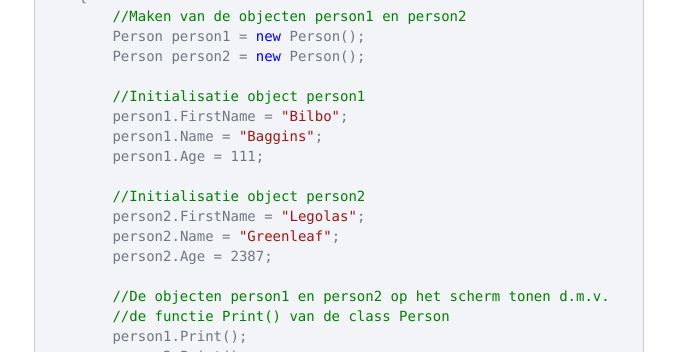
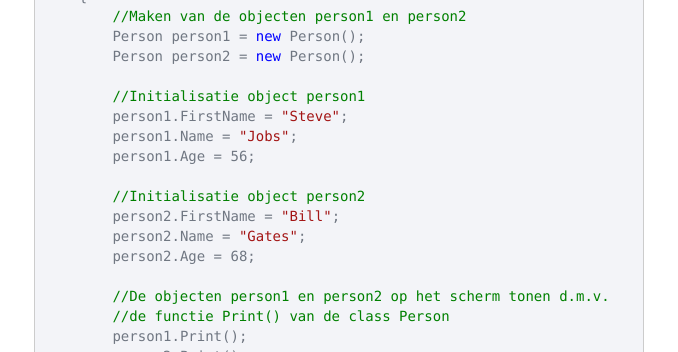
Before and after one commit to sma-it/sma-it.github.io, a Jekyll site: the page built from modules/advanced/_posts/2000-01-01-Class_Intro.md, in a window 1280 px wide and 900 px high, scrolled down 4098 px. Shown: the part 152-504 px from the top of the window, without its empty margins (381-1059 px from the left). Built offline with Jekyll 4.4.1, drawn with Linux system fonts in a browser that asks for light colours; nearby versions of some CDN libraries.

Commit message:
Small changes

```diff
--- a/modules/advanced/_posts/2000-01-01-Class_Intro.md
+++ b/modules/advanced/_posts/2000-01-01-Class_Intro.md
@@ -117,14 +117,14 @@ public class Program
         Person person2 = new Person();
 
         //Initialisatie object person1
-        person1.FirstName = "Bilbo";
-        person1.Name = "Baggins";
-        person1.Age = 111;
+        person1.FirstName = "Steve";
+        person1.Name = "Jobs";
+        person1.Age = 56;
 
         //Initialisatie object person2
-        person2.FirstName = "Legolas";
-        person2.Name = "Greenleaf";
-        person2.Age = 2387;
+        person2.FirstName = "Bill";
+        person2.Name = "Gates";
+        person2.Age = 68;
 
         //De objecten person1 en person2 op het scherm tonen d.m.v.
         //de functie Print() van de class Person
```
